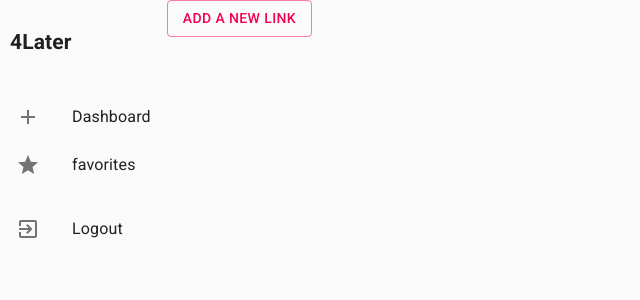
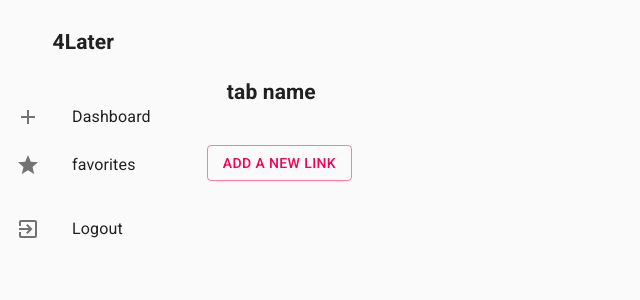
Before and after one commit to svenzu6/4later, a Next.js app: page /dashboard in a window 1280 px wide. Shown: the top 300 px of the page, without its empty margins (0-640 px from the left). Built offline with nearby package versions, Linux system fonts and the light colour scheme.

Commit message:
feat(PageContainer): page container skeleton

```diff
--- /dev/null
+++ b/src/components/PageContainer/PageContainer.styles.ts
@@ -0,0 +1,12 @@
+import styled from 'styled-components'
+
+export const PageContainerRoot = styled.div`
+    padding: 40px 40px;
+    display: flex;
+    flex-direction: column;
+`
+
+export const PageContainerBar = styled.div`
+    width: 100%;
+    padding: 20px 20px;
+`
--- /dev/null
+++ b/src/components/PageContainer/PageContainer.tsx
@@ -0,0 +1,19 @@
+import React from 'react'
+
+import {
+    PageContainerBar,
+    PageContainerRoot,
+} from './PageContainer.styles'
+
+export const PageContainer: React.FunctionComponent = (props) => {
+    return (
+        <PageContainerRoot>
+            <PageContainerBar>
+                <h2>
+                    tab name
+                </h2>
+            </PageContainerBar>
+            {props.children}
+        </PageContainerRoot>
+    )
+}
--- /dev/null
+++ b/src/components/PageContainer/index.ts
@@ -0,0 +1 @@
+export * from './PageContainer'
--- a/src/components/SideBar/SideBar.styles.ts
+++ b/src/components/SideBar/SideBar.styles.ts
@@ -11,5 +11,6 @@ export const SideBarDrawer = styled.div`
 `
 
 export const SideBarTitle = styled.h2`
-   padding: 10px;
+   padding: 10px 20px;
+   text-align: center;
 `
--- a/src/components/SideBar/SideBar.tsx
+++ b/src/components/SideBar/SideBar.tsx
@@ -10,6 +10,8 @@ import StarIcon from '@material-ui/icons/Star'
 import firebase from 'firebase'
 import { useRouter } from 'next/router'
 import React from 'react'
+
+import { PageContainer } from '../PageContainer'
 
 import {
     SideBarDrawer,
@@ -70,9 +72,9 @@ export const SideBar: React.FunctionComponent = (props) => {
                     </ListItem>
                 </List>
             </SideBarDrawer>
-            <main>
+            <PageContainer>
                 {props.children}
-            </main>
+            </PageContainer>
         </SideBarRoot>
     )
 }
```
